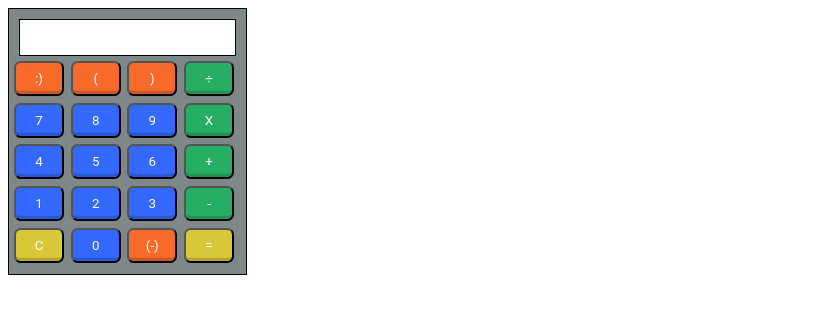
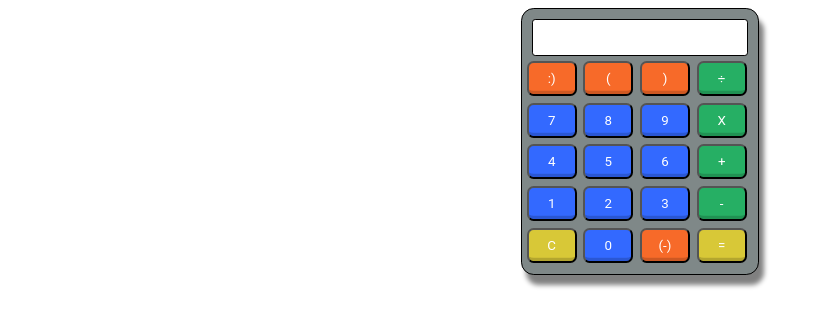
Before and after one commit to godbehere/calculator, a plain HTML site: page index.html in a window 1280 px wide. Shown: the whole page, without its empty margins (0-822 px from the left). Drawn offline with Linux system fonts and the light colour scheme.

Commit message:
Updated CSS

```diff
--- a/index.html
+++ b/index.html
@@ -13,6 +13,7 @@
 
 </head>
 <body>
+	<div class='container'>
 		<div class='container-column calculator'>
 			<div class='display'><p class='display-text'></p></div>
 			<div class='container'>
@@ -47,6 +48,7 @@
 			</div>
 
 		</div>
+	</div>
 	<script src="scripts.js"></script>
 </body>
 </html>
--- a/style.css
+++ b/style.css
@@ -1,8 +1,6 @@
 .container {
     display: flex;
-    width: fit-content;
-    align-items: flex-start;
-    justify-content: flex-start;
+    justify-content: center;
 }
 
 .container-column {
@@ -108,13 +106,15 @@
 .calculator {
     border: black solid 1px;
     padding: 5px;
-    width: fit-content;
+
     background-color: rgb(127, 136, 136);
-    align-self: center;
+    box-shadow: 5px 10px 5px grey;
+    border-radius: .8em;
 }
 
 .display {
     border: black solid 1px;
+    border-radius: .2em;
     margin: 5px;
     height: 35px;
     background-color: white;
```
Lines whose indentation alone changed are shown as unchanged.
